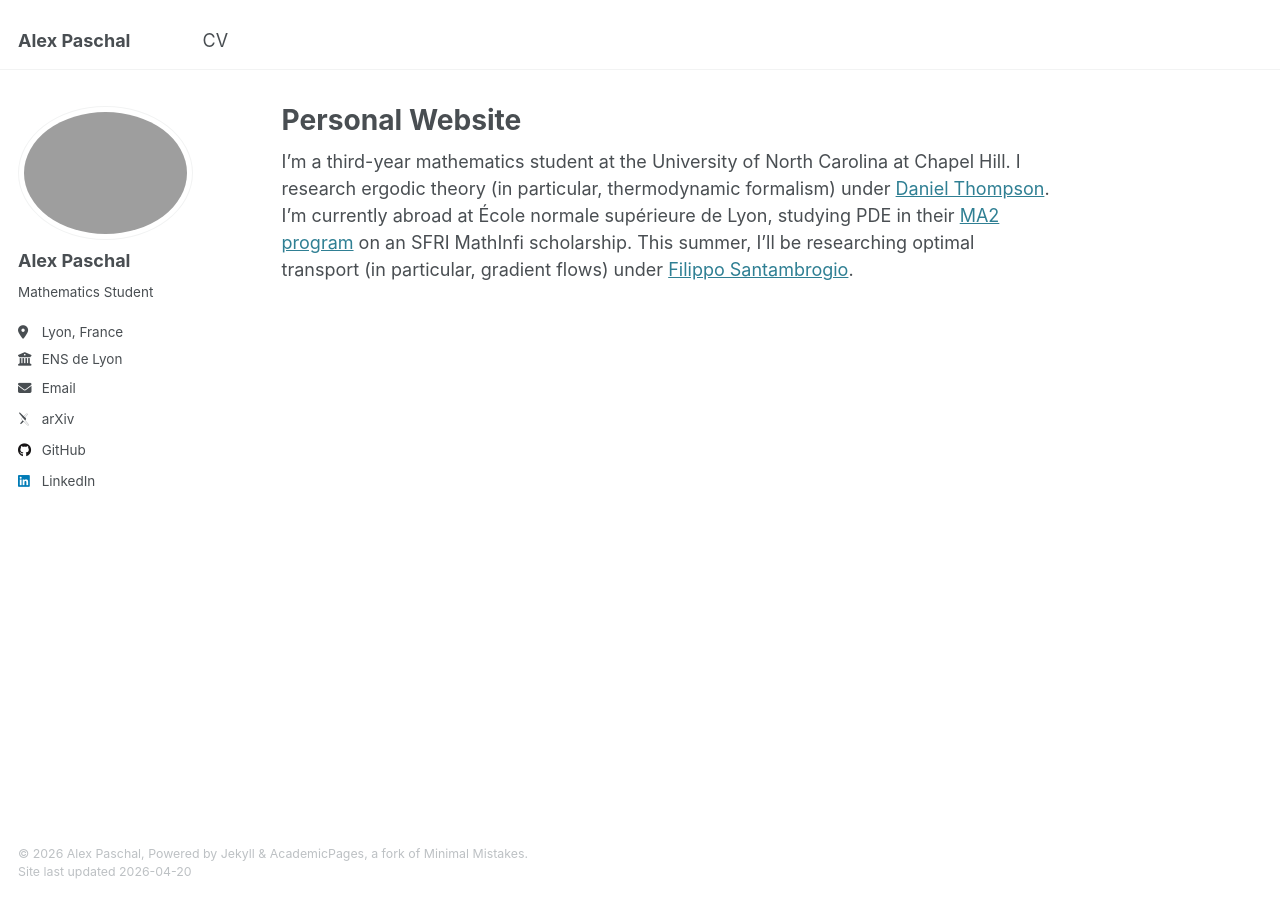
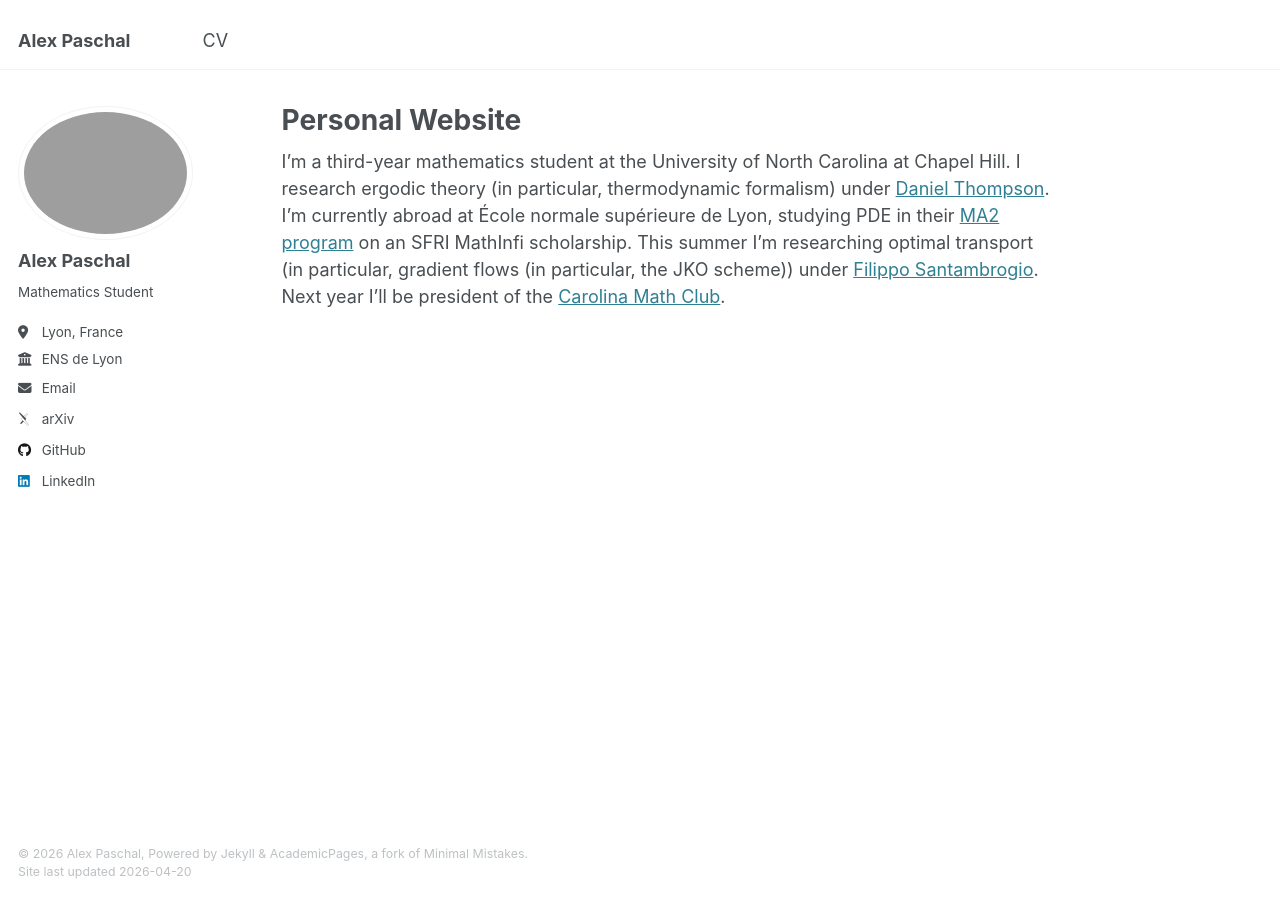
Before and after one commit to alexmpaschal/alexmpaschal.github.io, a Jekyll site: the page built from _pages/about.md, in a window 1280 px wide. Built offline with Jekyll 4.4.1, drawn with Linux system fonts in a browser that asks for light colours; some web fonts are replaced.

Commit message:
Update about.md and CV

```diff
--- a/_pages/about.md
+++ b/_pages/about.md
@@ -7,4 +7,4 @@ redirect_from:
   - /about.html
 ---
 
-I'm a third-year mathematics student at the University of North Carolina at Chapel Hill. I research ergodic theory (in particular, thermodynamic formalism) under [Daniel Thompson](https://people.math.osu.edu/thompson.2455/index.html). I'm currently abroad at École normale supérieure de Lyon, studying PDE in their [MA2 program](https://mathematiques.ens-lyon.fr/master/master-2/2025-2026-program) on an SFRI MathInfi scholarship. This summer, I'll be researching optimal transport (in particular, gradient flows) under [Filippo Santambrogio](https://math.univ-lyon1.fr/~santambrogio/).
+I'm a third-year mathematics student at the University of North Carolina at Chapel Hill. I research ergodic theory (in particular, thermodynamic formalism) under [Daniel Thompson](https://people.math.osu.edu/thompson.2455/index.html). I'm currently abroad at École normale supérieure de Lyon, studying PDE in their [MA2 program](https://mathematiques.ens-lyon.fr/master/master-2/2025-2026-program) on an SFRI MathInfi scholarship. This summer I'm researching optimal transport (in particular, gradient flows (in particular, the JKO scheme)) under [Filippo Santambrogio](https://math.univ-lyon1.fr/~santambrogio/). Next year I'll be president of the [Carolina Math Club](https://heellife.unc.edu/organization/carolinamathclub).
```
Also changed, not shown: 1 other file.
